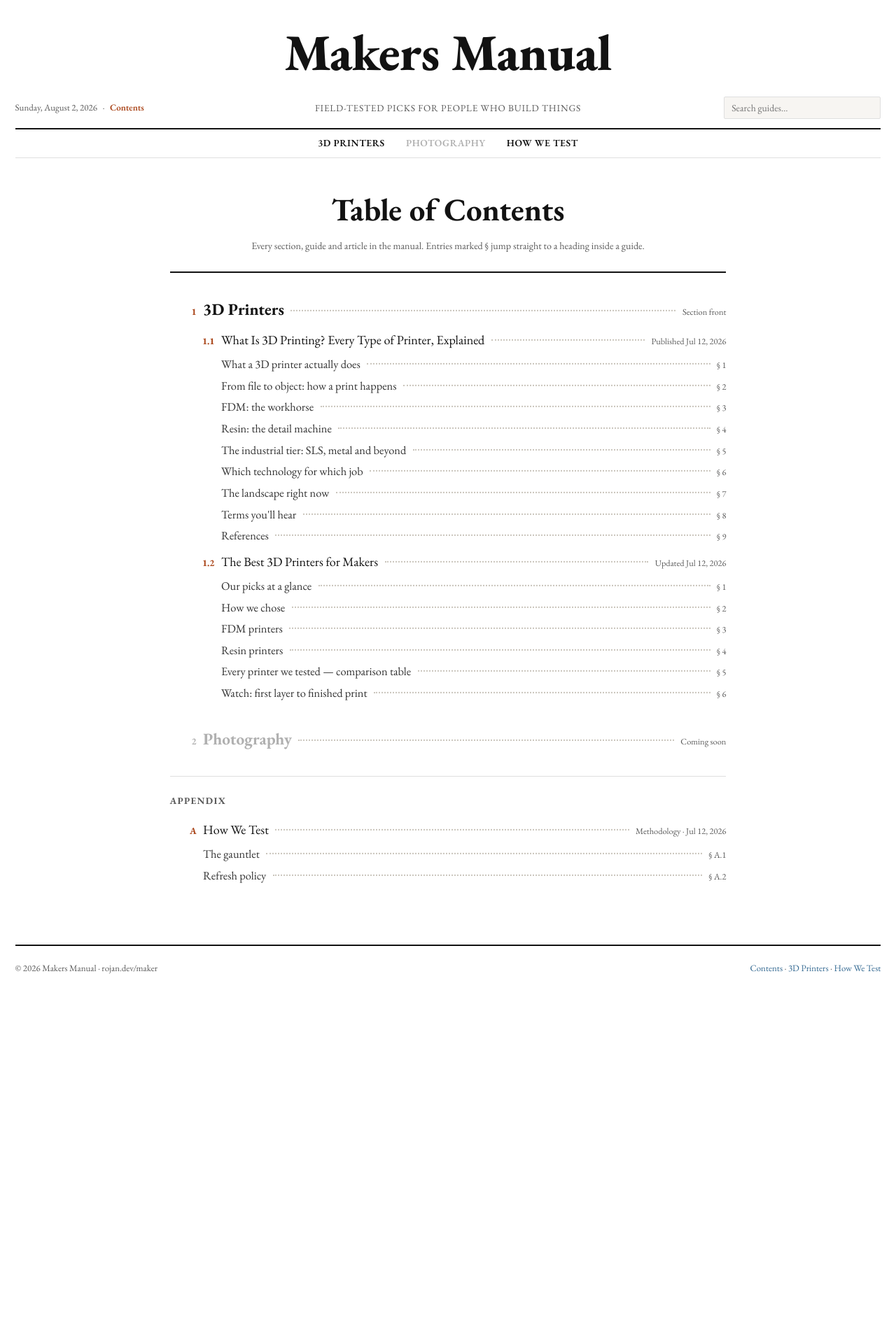
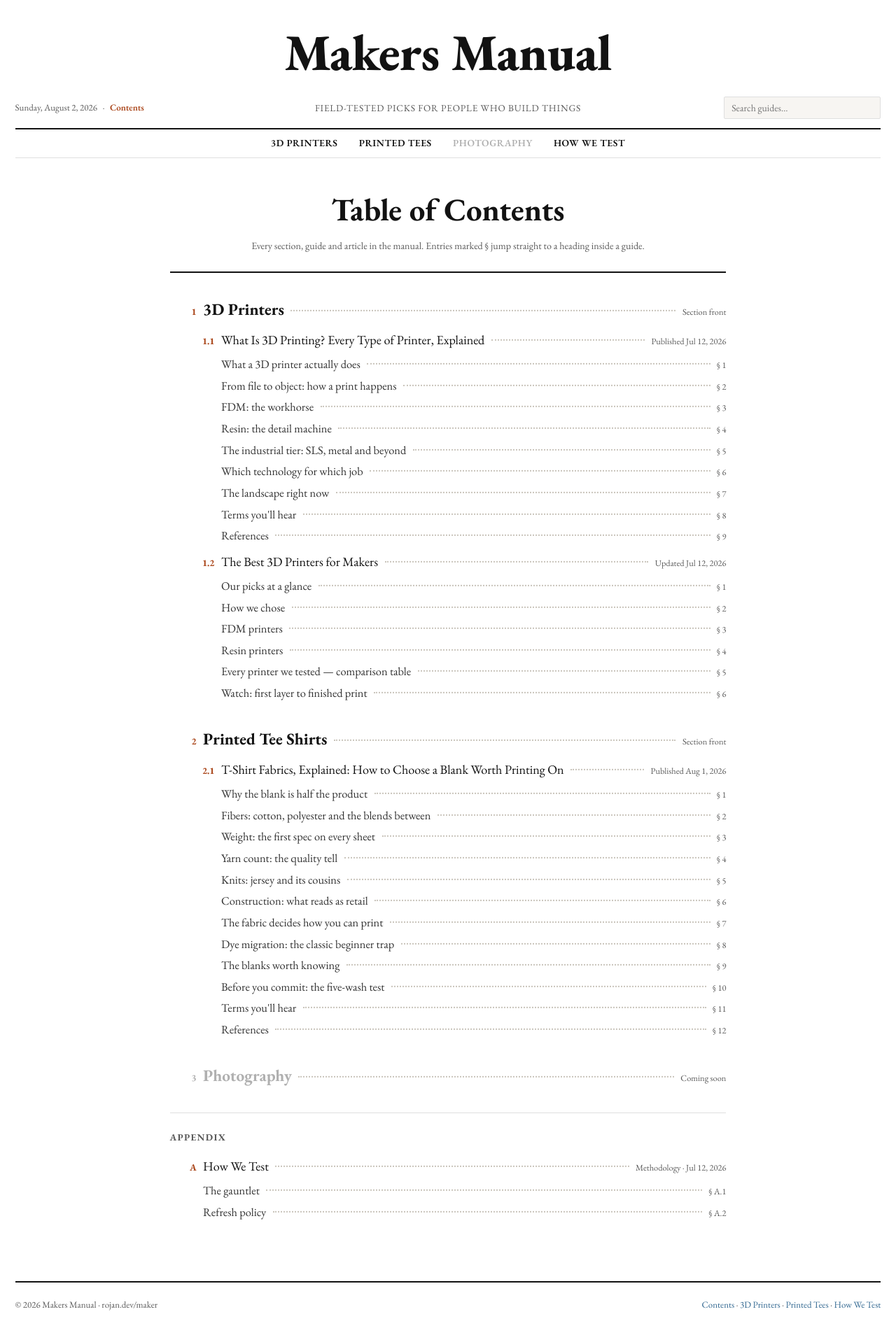
Before and after one commit to rojanjose/maker, a Jekyll site: the page built from contents.html, in a window 1280 px wide. Shown: the whole page at 70% size. Built offline with Jekyll 4.4.1, drawn with Linux system fonts in a browser that asks for light colours; before the commit the page ends 1437 px from its top, so only the background shows below that.

Commit message:
Add Printed Tee Shirts section with fabric guide chapter
New section with Chapter 1, "T-Shirt Fabrics, Explained" — fibers,
weights, yarn counts, knits, print-method compatibility, blank brands
and the five-wash sample test — written from the reference doc in
docs/. Section front teases Chapters 2-3 as coming soon.

Wires the section into the nav, footer, homepage front row, Table of
Contents (Photography renumbered to Chapter 3) and search index, and
adds three house-style SVG illustrations.

Co-Authored-By: Claude Fable 5 <noreply@anthropic.com>

```diff
--- a/_config.yml
+++ b/_config.yml
@@ -1,6 +1,6 @@
 title: Makers Manual
 tagline: Field-tested picks for people who build things
-description: Editorial buying guides for DIY enthusiasts. Starting with 3D printers.
+description: Editorial buying guides for DIY enthusiasts — 3D printers, printed tee shirts and more to come.
 url: "https://rojan.dev"
 baseurl: "/maker"
 
--- a/_layouts/default.html
+++ b/_layouts/default.html
@@ -26,6 +26,7 @@
       </div>
       <nav class="section-nav" aria-label="Sections">
         <a href="{{ '/sections/3d-printers.html' | relative_url }}"{% if page.nav == '3d-printers' %} class="active"{% endif %}>3D Printers</a>
+        <a href="{{ '/sections/printed-tees.html' | relative_url }}"{% if page.nav == 'printed-tees' %} class="active"{% endif %}>Printed Tees</a>
         <span class="soon" title="Coming soon">Photography</span>
         <a href="{{ '/guides/how-we-test.html' | relative_url }}"{% if page.nav == 'how-we-test' %} class="active"{% endif %}>How We Test</a>
       </nav>
@@ -37,7 +38,7 @@
 
     <footer class="footer">
       <div>© 2026 Makers Manual · rojan.dev/maker</div>
-      <div><a href="{{ '/contents.html' | relative_url }}">Contents</a> · <a href="{{ '/sections/3d-printers.html' | relative_url }}">3D Printers</a> · <a href="{{ '/guides/how-we-test.html' | relative_url }}">How We Test</a></div>
+      <div><a href="{{ '/contents.html' | relative_url }}">Contents</a> · <a href="{{ '/sections/3d-printers.html' | relative_url }}">3D Printers</a> · <a href="{{ '/sections/printed-tees.html' | relative_url }}">Printed Tees</a> · <a href="{{ '/guides/how-we-test.html' | relative_url }}">How We Test</a></div>
     </footer>
 
   </div>
--- a/assets/css/style.css
+++ b/assets/css/style.css
@@ -254,6 +254,8 @@ figcaption .credit { color: #999; }
 
 .story-list h2 { font-size: 1.5rem; line-height: 1.2; margin-bottom: 0.35rem; }
 .story-list .summary { color: #333; max-width: var(--measure); margin-bottom: 0.5rem; }
+.story-list .story.soon h2,
+.story-list .story.soon .summary { color: #b0b0b0; }
 
 /* ---------- Contents page (manual-style ToC) ---------- */
 
--- a/assets/js/search-index.js
+++ b/assets/js/search-index.js
@@ -82,6 +82,72 @@ window.MM_SEARCH_INDEX = [
     keywords: "video watch demo print timelapse"
   },
   {
+    title: "T-Shirt Fabrics, Explained: How to Choose a Blank Worth Printing On",
+    url: "guides/tee-shirt-fabrics.html",
+    section: "Printed Tees · Chapter 1",
+    keywords: "t-shirt tee fabric blank cotton polyester blend guide printed tees apparel"
+  },
+  {
+    title: "Fibers: Cotton, Polyester and the Blends Between",
+    url: "guides/tee-shirt-fabrics.html#fibers",
+    section: "Printed Tees · In the guide",
+    keywords: "cotton ring-spun combed open-end pima supima organic polyester rayon modal tencel tri-blend 50/50 blend fiber"
+  },
+  {
+    title: "Fabric Weight: oz and GSM",
+    url: "guides/tee-shirt-fabrics.html#weight",
+    section: "Printed Tees · In the guide",
+    keywords: "weight gsm oz ounces lightweight midweight heavyweight boxy streetwear"
+  },
+  {
+    title: "Yarn Count: Singles Explained",
+    url: "guides/tee-shirt-fabrics.html#yarn",
+    section: "Printed Tees · In the guide",
+    keywords: "yarn count singles 30/1 32/1 40/1 fine soft quality"
+  },
+  {
+    title: "Knits: Jersey, Slub, Pique",
+    url: "guides/tee-shirt-fabrics.html#knit",
+    section: "Printed Tees · In the guide",
+    keywords: "knit jersey slub pique french terry fleece construction"
+  },
+  {
+    title: "Construction: Side-Seamed vs. Tubular",
+    url: "guides/tee-shirt-fabrics.html#construction",
+    section: "Printed Tees · In the guide",
+    keywords: "side-seamed tubular collar taping double-needle hem garment-dyed pre-shrunk shrinkage finishing"
+  },
+  {
+    title: "Fabric vs. Print Method Compatibility",
+    url: "guides/tee-shirt-fabrics.html#printing",
+    section: "Printed Tees · In the guide",
+    keywords: "screen printing dtg dtf sublimation htv vinyl print method compatibility ink"
+  },
+  {
+    title: "Dye Migration: The Beginner Trap",
+    url: "guides/tee-shirt-fabrics.html#dye-migration",
+    section: "Printed Tees · In the guide",
+    keywords: "dye migration polyester bleed low-bleed ink underbase poly-blocker cure temperature"
+  },
+  {
+    title: "Blank Brands and Wholesale Suppliers",
+    url: "guides/tee-shirt-fabrics.html#brands",
+    section: "Printed Tees · In the guide",
+    keywords: "gildan softstyle bella canvas next level tultex comfort colors as colour los angeles apparel shaka cotton heritage s&s sanmar alphabroder tsc jiffy shirts wholesale supplier blank brands"
+  },
+  {
+    title: "The Five-Wash Sample Test",
+    url: "guides/tee-shirt-fabrics.html#five-wash",
+    section: "Printed Tees · In the guide",
+    keywords: "sample pack wash test shrinkage collar recovery pilling fade compare blanks"
+  },
+  {
+    title: "Glossary: T-Shirt Fabric Terms",
+    url: "guides/tee-shirt-fabrics.html#glossary",
+    section: "Printed Tees · In the guide",
+    keywords: "glossary blank ring-spun combed singles gsm slub tubular dye migration underbase hand-feel"
+  },
+  {
     title: "How We Test",
     url: "guides/how-we-test.html",
     section: "Makers Manual · Methodology",
@@ -92,5 +158,11 @@ window.MM_SEARCH_INDEX = [
     url: "sections/3d-printers.html",
     section: "Section",
     keywords: "3d printers section all guides topic"
+  },
+  {
+    title: "Printed Tee Shirts — Section Front",
+    url: "sections/printed-tees.html",
+    section: "Section",
+    keywords: "printed tees t-shirts tee shirts section all guides apparel printing"
   }
 ];
--- a/contents.html
+++ b/contents.html
@@ -101,9 +101,78 @@ nav: contents
       </ol>
     </li>
 
+    <li>
+      <div class="toc-row chapter">
+        <span class="toc-num">2</span>
+        <a class="toc-title" href="sections/printed-tees.html">Printed Tee Shirts</a>
+        <span class="dots"></span>
+        <span class="toc-ref">Section front</span>
+      </div>
+      <ol class="toc-articles">
+        <li>
+          <div class="toc-row article-row">
+            <span class="toc-num">2.1</span>
+            <a class="toc-title" href="guides/tee-shirt-fabrics.html">T-Shirt Fabrics, Explained: How to Choose a Blank Worth Printing On</a>
+            <span class="dots"></span>
+            <span class="toc-ref">Published Aug 1, 2026</span>
+          </div>
+          <ol class="toc-subs">
+            <li class="toc-row">
+              <a class="toc-title" href="guides/tee-shirt-fabrics.html#why-blanks">Why the blank is half the product</a>
+              <span class="dots"></span><span class="toc-ref">§ 1</span>
+            </li>
+            <li class="toc-row">
+              <a class="toc-title" href="guides/tee-shirt-fabrics.html#fibers">Fibers: cotton, polyester and the blends between</a>
+              <span class="dots"></span><span class="toc-ref">§ 2</span>
+            </li>
+            <li class="toc-row">
+              <a class="toc-title" href="guides/tee-shirt-fabrics.html#weight">Weight: the first spec on every sheet</a>
+              <span class="dots"></span><span class="toc-ref">§ 3</span>
+            </li>
+            <li class="toc-row">
+              <a class="toc-title" href="guides/tee-shirt-fabrics.html#yarn">Yarn count: the quality tell</a>
+              <span class="dots"></span><span class="toc-ref">§ 4</span>
+            </li>
+            <li class="toc-row">
+              <a class="toc-title" href="guides/tee-shirt-fabrics.html#knit">Knits: jersey and its cousins</a>
+              <span class="dots"></span><span class="toc-ref">§ 5</span>
+            </li>
+            <li class="toc-row">
+              <a class="toc-title" href="guides/tee-shirt-fabrics.html#construction">Construction: what reads as retail</a>
+              <span class="dots"></span><span class="toc-ref">§ 6</span>
+            </li>
+            <li class="toc-row">
+              <a class="toc-title" href="guides/tee-shirt-fabrics.html#printing">The fabric decides how you can print</a>
+              <span class="dots"></span><span class="toc-ref">§ 7</span>
+            </li>
+            <li class="toc-row">
+              <a class="toc-title" href="guides/tee-shirt-fabrics.html#dye-migration">Dye migration: the classic beginner trap</a>
+              <span class="dots"></span><span class="toc-ref">§ 8</span>
+            </li>
+            <li class="toc-row">
+              <a class="toc-title" href="guides/tee-shirt-fabrics.html#brands">The blanks worth knowing</a>
+              <span class="dots"></span><span class="toc-ref">§ 9</span>
+            </li>
+            <li class="toc-row">
+              <a class="toc-title" href="guides/tee-shirt-fabrics.html#five-wash">Before you commit: the five-wash test</a>
+              <span class="dots"></span><span class="toc-ref">§ 10</span>
+            </li>
+            <li class="toc-row">
+              <a class="toc-title" href="guides/tee-shirt-fabrics.html#glossary">Terms you'll hear</a>
+              <span class="dots"></span><span class="toc-ref">§ 11</span>
+            </li>
+            <li class="toc-row">
+              <a class="toc-title" href="guides/tee-shirt-fabrics.html#references">References</a>
+              <span class="dots"></span><span class="toc-ref">§ 12</span>
+            </li>
+          </ol>
+        </li>
+      </ol>
+    </li>
+
     <li class="soon-chapter">
       <div class="toc-row chapter">
-        <span class="toc-num">2</span>
+        <span class="toc-num">3</span>
         <span class="toc-title">Photography</span>
         <span class="dots"></span>
         <span class="toc-ref">Coming soon</span>
```
Also changed, not shown: docs/tshirt-fabric-guide.md (added, +137 -0 lines), guides/tee-shirt-fabrics.md (added, +347 -0 lines), index.html (+5 -5 lines), sections/printed-tees.html (added, +55 -0 lines), assets/images/tee-fabric-hero.svg (added), assets/images/tee-print-methods.svg (added), assets/images/tee-yarn.svg (added).
